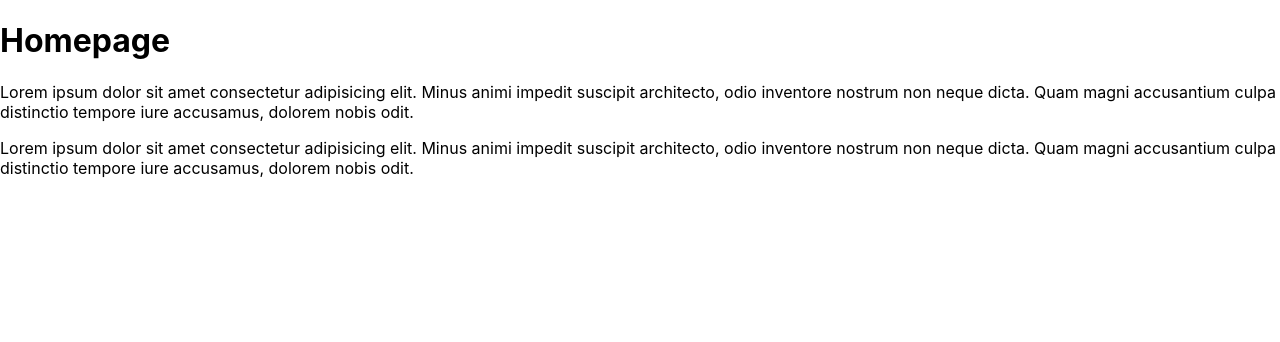
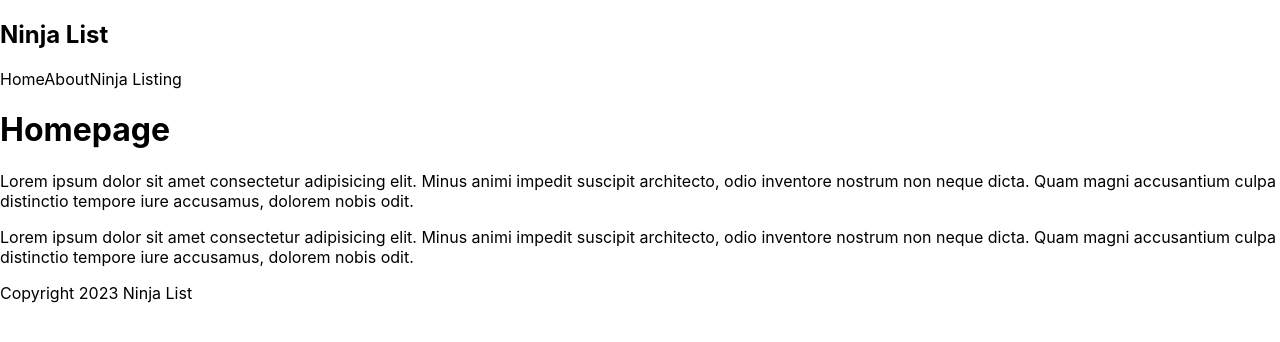
Before and after one commit to MaGo0506/nextjs-ninja-list, a Next.js app: page / in a window 1280 px wide. Shown: the top 342 px of the page. Built offline with nearby package versions, Linux system fonts and the light colour scheme.

Commit message:
Adding Other Components

```diff
--- /dev/null
+++ b/components/Footer.js
@@ -0,0 +1,9 @@
+const Footer = () => {
+    return (
+        <div className="footer">
+            Copyright 2023 Ninja List
+        </div>
+    );
+}
+
+export default Footer
--- /dev/null
+++ b/components/Navbar.js
@@ -0,0 +1,14 @@
+const Navbar = () => {
+    return (
+        <nav>
+            <div className="logo">
+                <h1>Ninja List</h1>
+            </div>
+            <a>Home</a>
+            <a>About</a>
+            <a>Ninja Listing</a>
+        </nav>
+    );
+}
+
+export default Navbar
--- a/pages/index.js
+++ b/pages/index.js
@@ -1,12 +1,16 @@
 import Head from 'next/head'
 import styles from '@/styles/Home.module.css'
+import Navbar from "@/components/Navbar";
+import Footer from "@/components/Footer";
 
 export default function Home() {
     return (
      <div>
+         <Navbar/>
          <h1>Homepage</h1>
          <p>Lorem ipsum dolor sit amet consectetur adipisicing elit. Minus animi impedit suscipit architecto, odio inventore nostrum non neque dicta. Quam magni accusantium culpa distinctio tempore iure accusamus, dolorem nobis odit.</p>
          <p>Lorem ipsum dolor sit amet consectetur adipisicing elit. Minus animi impedit suscipit architecto, odio inventore nostrum non neque dicta. Quam magni accusantium culpa distinctio tempore iure accusamus, dolorem nobis odit.</p>
+        <Footer/>
      </div>
     )
 }
```
